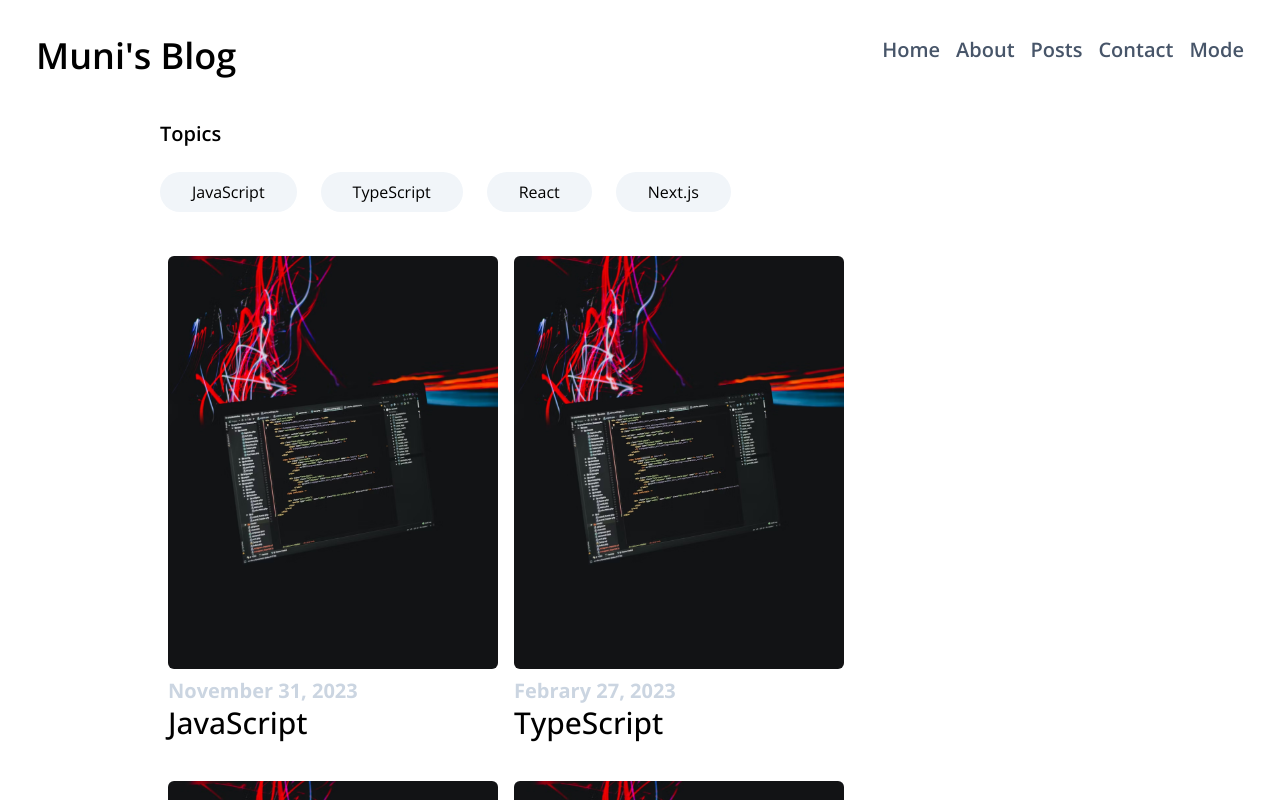
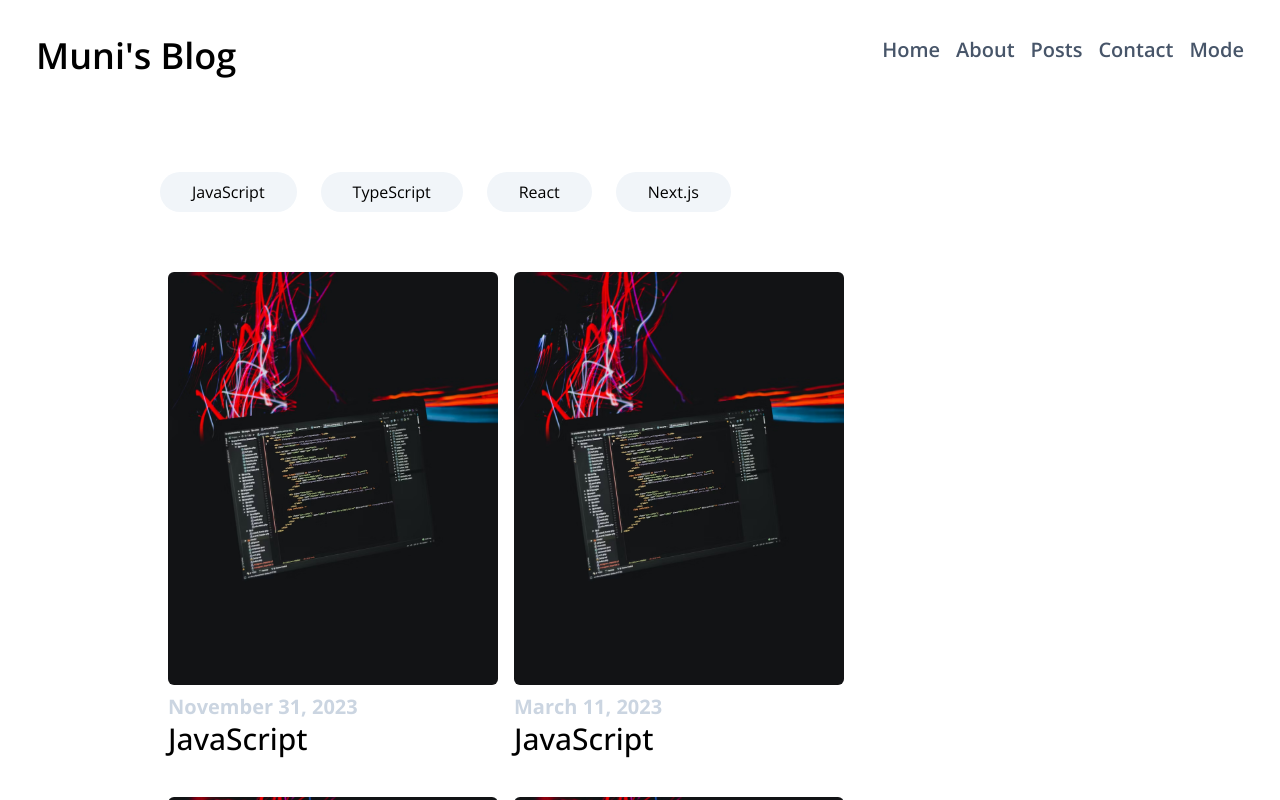
Before and after one commit to kangmuni/next-blog, a Next.js app: page /posts in a window 1280 px wide. Built offline with nearby package versions, Linux system fonts and the light colour scheme.

Commit message:
고정된 포스트, 포스트 페이지 내 모든 포스트 컴포넌트 분리

```diff
--- a/service/posts.ts
+++ b/service/posts.ts
@@ -10,11 +10,11 @@ export type Posts = {
 };
 
 export async function getFeaturedPosts(): Promise<Posts[]> {
-  return getPosts() //
+  return getAllPosts() //
     .then((posts) => posts.filter((post) => post.featured));
 }
 
-export async function getPosts(): Promise<Posts[]> {
+export async function getAllPosts(): Promise<Posts[]> {
   const filePath = path.join(process.cwd(), 'data', 'posts.json');
   const data = await fs.readFile(filePath, 'utf-8');
   return JSON.parse(data);
--- a/src/app/page.tsx
+++ b/src/app/page.tsx
@@ -1,6 +1,5 @@
-import FeaturedPosts from '@/components/FeaturedPosts';
+import FeaturedPosts from '@/components/featuredPosts';
 import Hero from '@/components/hero';
-import Image from 'next/image';
 
 export default function HomePage() {
   return (
--- a/src/app/posts/layout.tsx
+++ b/src/app/posts/layout.tsx
@@ -3,5 +3,23 @@ export default function PostsLayout({
 }: {
   children: React.ReactNode;
 }) {
-  return <main className="flex justify-center my-11">{children}</main>;
+  return (
+    <article className="w-9/12 mt-24">
+      <ul className="flex list-none">
+        <li className="cursor-pointer mr-6 py-2 px-8 border-solid rounded-full bg-slate-100 hover:bg-slate-600 hover:text-white">
+          JavaScript
+        </li>
+        <li className="cursor-pointer mr-6 py-2 px-8 border-solid rounded-full bg-slate-100 hover:bg-slate-600 hover:text-white">
+          TypeScript
+        </li>
+        <li className="cursor-pointer mr-6 py-2 px-8 border-solid rounded-full bg-slate-100 hover:bg-slate-600 hover:text-white">
+          React
+        </li>
+        <li className="cursor-pointer mr-6 py-2 px-8 border-solid rounded-full bg-slate-100 hover:bg-slate-600 hover:text-white">
+          Next.js
+        </li>
+      </ul>
+      <main className="flex justify-center my-11">{children}</main>
+    </article>
+  );
 }
--- a/src/app/posts/page.tsx
+++ b/src/app/posts/page.tsx
@@ -1,5 +1,8 @@
-import Posts from '@/components/FeaturedPosts';
+import PostsGrid from '@/components/postsGrid';
+import { getAllPosts } from '../../../service/posts';
 
-export default function PostsPage() {
-  return <Posts />;
+export default async function PostsPage() {
+  const allPosts = await getAllPosts();
+
+  return <PostsGrid posts={allPosts} />;
 }
--- a/src/components/FeaturedPosts.tsx
+++ b/src/components/FeaturedPosts.tsx
@@ -1,6 +1,6 @@
 import Image from 'next/image';
 import Link from 'next/link';
-import { getFeaturedPosts, getPosts } from '../../service/posts';
+import { getFeaturedPosts } from '../../service/posts';
 import PostsGrid from './postsGrid';
 
 export default async function FeaturedPosts() {
@@ -8,25 +8,8 @@ export default async function FeaturedPosts() {
 
   return (
     <section className="w-9/12 mb-9">
-      <p className="text-xl font-semibold pb-6">Topics</p>
-      <article>
-        <ul className="flex list-none mb-9">
-          <li className="cursor-pointer mr-6 py-2 px-8 border-solid rounded-full bg-slate-100 hover:bg-slate-600 hover:text-white">
-            JavaScript
-          </li>
-          <li className="cursor-pointer mr-6 py-2 px-8 border-solid rounded-full bg-slate-100 hover:bg-slate-600 hover:text-white">
-            TypeScript
-          </li>
-          <li className="cursor-pointer mr-6 py-2 px-8 border-solid rounded-full bg-slate-100 hover:bg-slate-600 hover:text-white">
-            React
-          </li>
-          <li className="cursor-pointer mr-6 py-2 px-8 border-solid rounded-full bg-slate-100 hover:bg-slate-600 hover:text-white">
-            Next.js
-          </li>
-        </ul>
-
-        <PostsGrid posts={featuredPosts} />
-      </article>
+      <p className="text-xl font-semibold pb-6">📎 Topics</p>
+      <PostsGrid posts={featuredPosts} />
     </section>
   );
 }
```
